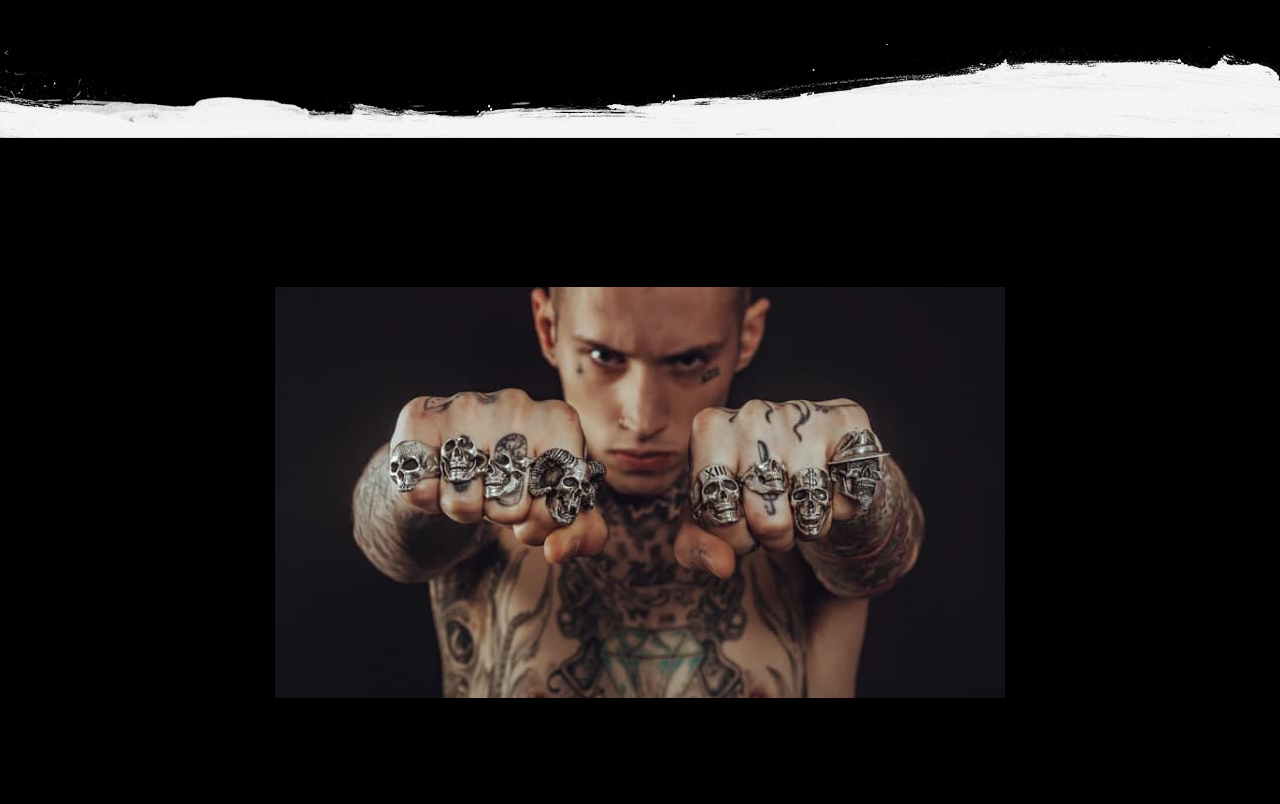
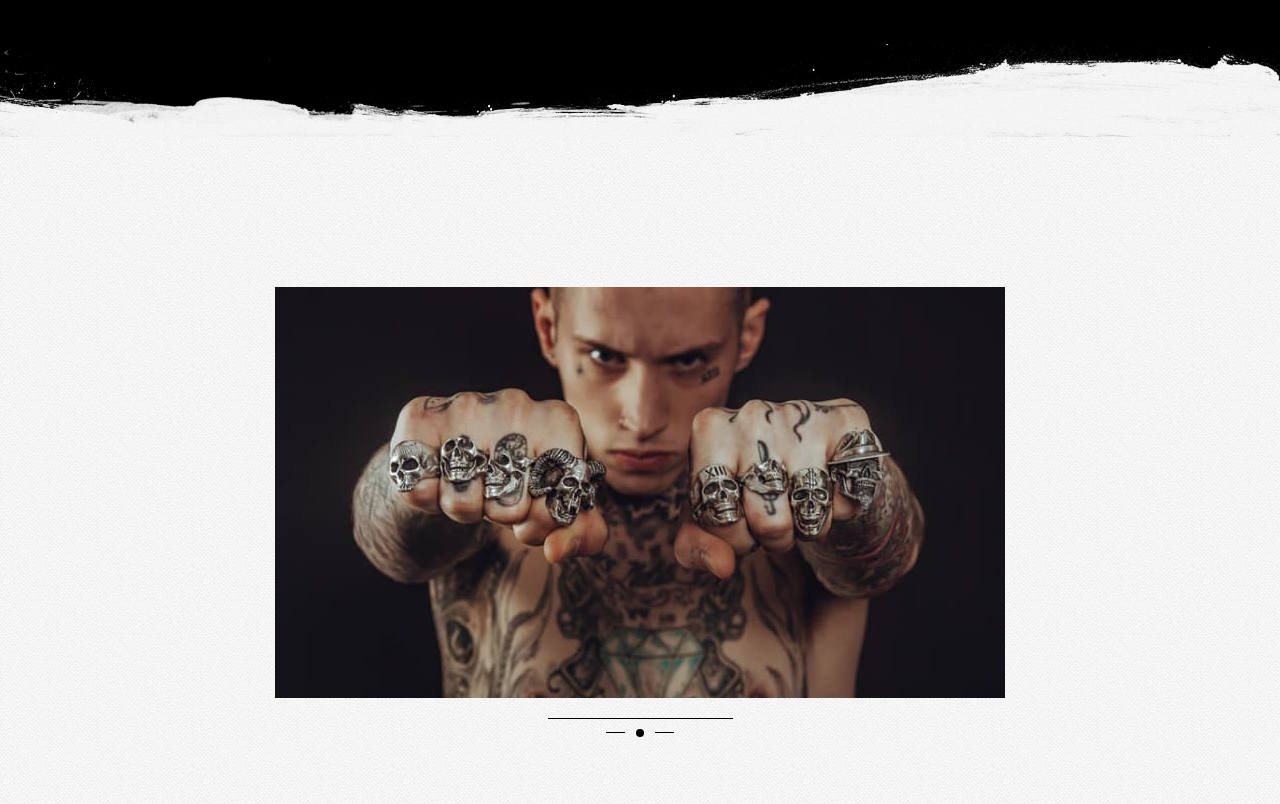
Before and after one commit to AleksandrVyshnyvetskyi/black-wild-tattoo, a plain HTML site: page index.html in a window 1280 px wide. Shown: the part 2380-3184 px from the top of the page. Drawn offline with nearby package versions, Linux system fonts and the light colour scheme.

Commit message:
upd bg-img

```diff
--- a/CSS/style.css
+++ b/CSS/style.css
@@ -526,7 +526,7 @@ img {
 }
 
 .container--says {
-    background-image: url(./img/bg/bg-img.jpg);
+    background-image: url(./img/bg/bg-img.png);
     padding: 150px 0;
 }
 
```
